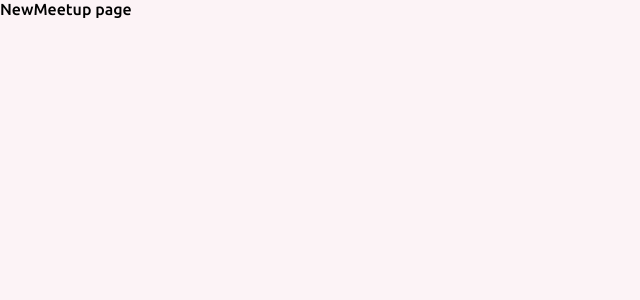
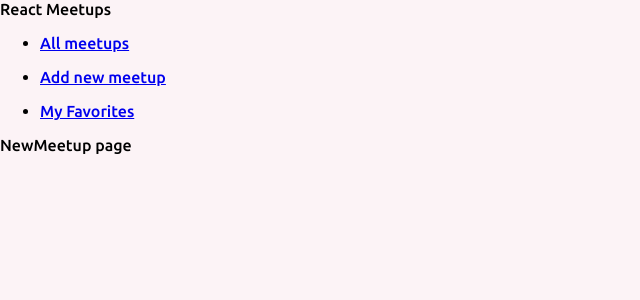
Before and after one commit to turinaf/meetup, a React (Create React App) app: page /new-meetup in a window 1280 px wide. Shown: the top 300 px of the page, without its empty margins (0-640 px from the left). Built offline with nearby package versions, Linux system fonts and the light colour scheme.

Commit message:
Main Navigation

```diff
--- a/src/App.js
+++ b/src/App.js
@@ -4,10 +4,12 @@
 import AllMeetupsPage from './pages/AllMeetups';
 import NewMeetupPage from './pages/NewMeetup';
 import FavoritesPage from './pages/Favorites';
+import MainNavigation from './components/layout/MainNavigation';
 
 function App() {
   return (
     <div >
+      <MainNavigation />
       <Routes>
       <Route path='/' element={ <AllMeetupsPage />} ></Route>
       <Route path='/new-meetup' element={<NewMeetupPage />}></Route>
--- /dev/null
+++ b/src/components/layout/MainNavigation.js
@@ -0,0 +1,19 @@
+import { Link } from 'react-router-dom'
+function MainNavigation(){
+ return <header>
+     <div>React Meetups</div>
+     <nav>
+         <ul>
+             <li> <Link to={'/'}>All meetups </Link></li>
+         </ul>
+         <ul>
+             <li> <Link to={'/new-meetup'}>Add new meetup </Link></li>
+         </ul>
+         <ul>
+             <li> <Link to={'/favorites'}>My Favorites </Link></li>
+         </ul>
+     </nav>
+ </header>
+}
+
+export default MainNavigation;
```
